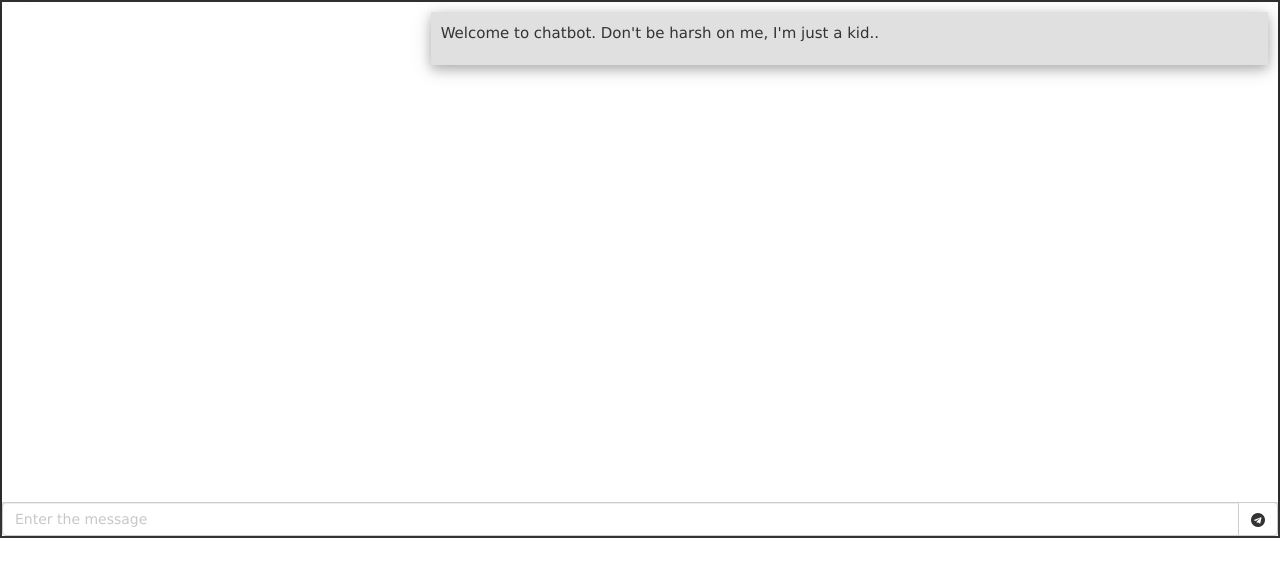
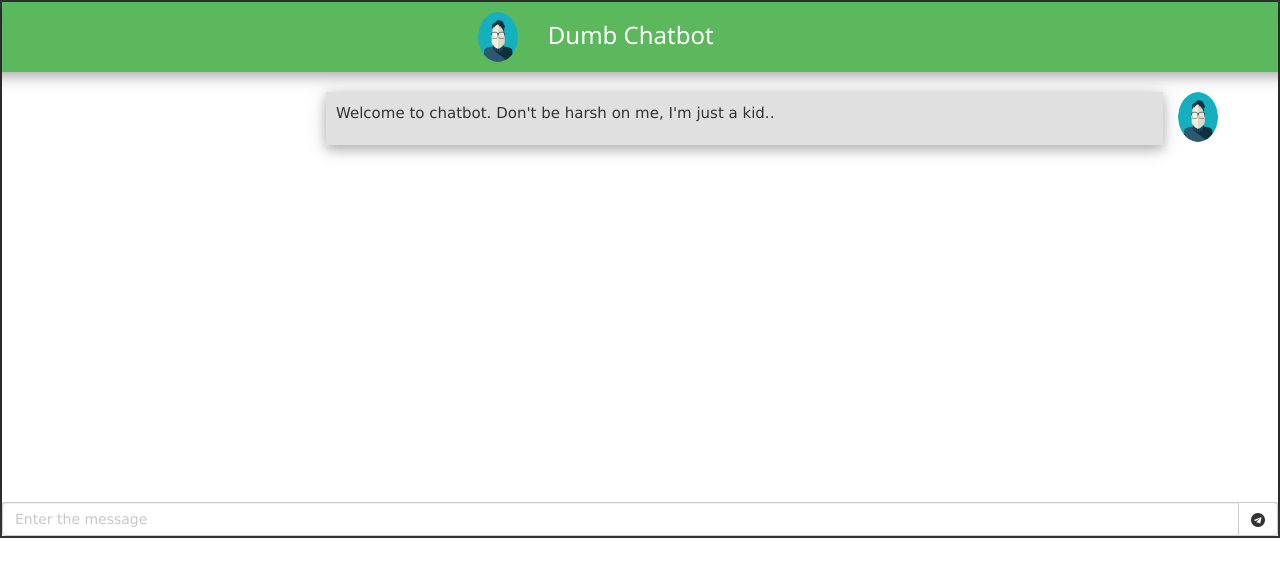
Before and after one commit to YajanaRao/WebApp, a Flask app: page /chatbot in a window 1280 px wide. Shown: the top 577 px of the page. Run offline with Flask 2, Linux system fonts and the light colour scheme; some libraries are stand-ins or nearby versions.

Commit message:
Updated chatbot

```diff
--- a/database.py
+++ b/database.py
@@ -38,8 +38,8 @@ class sqllite():
         self.conn.close()
 
 # sql = sqllite()
-# # sql.create_table()
-# # # sql.insert_data("how are you doing?","good. Thanks")
+# # # sql.create_table()
+# sql.insert_data("What can you do?","I can chat, ask me something")
 # # sql.show_data()
 # print(sql.get_output("how?"))
 # sql.close()
--- a/templates/chatbot.html
+++ b/templates/chatbot.html
@@ -126,19 +126,42 @@ div.row{
 
 }
 
+.center {
+    display: block;
+    margin-left: auto;
+    margin-right: auto;
+    float: right;
+    /* width: 50%; */
+}
+
 </style>
 </head>
 <body>
 <!-- <div class="container"> -->
-<div class="w3-card-4 chatbody" style="width:100%;height:500px;overflow:auto" id="chatbody">
+<div class="w3-card-4 chatbody" style="width:100%;height:500px;overflow-x:auto;overflow-x: hidden;" id="chatbody">
+
+  <div class="w3-card-4 row" style="background-color:#5cb85c;padding: 10px;height: 70px;margin-bottom: 10px;">
+    <div class="col-sm-5">
+  <img src="{{ url_for('static', filename='image/avatar.png') }}" class="img-circle center" alt="Cinque Terre" width="40" height="50">
+</div>
+<div class="col-sm-7" style="float:left;">
+  <h3 style="color:white;"> Dumb Chatbot</h3>
+</div>
+</div>
   <div class="container-fluid chatbox" id="chatbox">
   <div class="row">
-    <div class="col-sm-4">
+    <div class="col-sm-3">
       <!-- <p>Lorem ipsum...</p> -->
     </div>
+
     <div class="col-sm-8 w3-card-4" style="background-color:#e0e0e0;padding:10px">
       <p> Welcome to chatbot. Don't be harsh on me, I'm just a kid..</p>
     </div>
+    <!-- <div class="w3-card-4"> -->
+    <div class="col-sm-1">
+      <img src="{{ url_for('static', filename='image/avatar.png') }}" class="img-circle" alt="Cinque Terre" width="40" height="50">
+    <!-- </div></div> -->
+  </div>
   </div>
 </div>
 </div>
```
Also changed, not shown: database.db, static/image/avatar.png (added).
